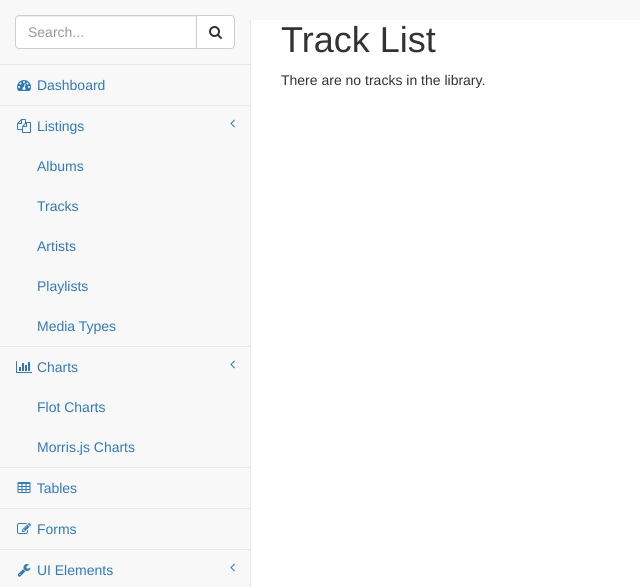
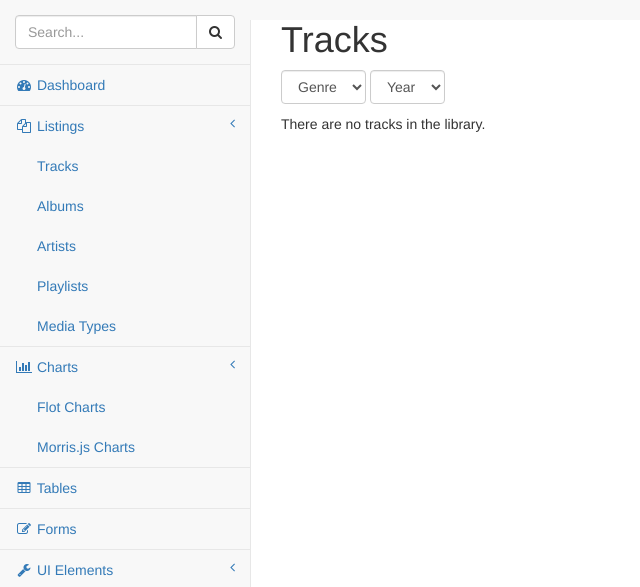
Before and after one commit to shacker/tunedex, a Django app: page /tracks/ in a window 1280 px wide. Shown: the part 51-638 px from the top of the page, without its empty margins (0-640 px from the left). Run offline with Django 3.2, Linux system fonts and the light colour scheme; data that the repository does not hold is empty; some libraries are stand-ins or nearby versions.

Commit message:
Add Year and Genre dropdowns to Tracks view

```diff
--- a/itl/views.py
+++ b/itl/views.py
@@ -4,7 +4,7 @@ from django.db.models.functions import Lower
 from django.shortcuts import render, get_object_or_404
 from django.views import generic
 
-from itl.models import Album, Track, Kind, Artist, Playlist, LibraryData
+from itl.models import Album, Track, Kind, Artist, Playlist, LibraryData, Genre
 
 
 def dashboard(request):
@@ -48,12 +48,18 @@ class ArtistDetailView(generic.DetailView):
 
 def track_list(request):
 
+    # For select dropdowns
+    genres = Genre.objects.all().order_by('name')
+    years = Track.objects.exclude(year=None).order_by('-year').values_list('year', flat=True).distinct()
+
     qs = Track.objects.all().order_by(Lower('title'))
     year = request.GET.get('year')
     genre = request.GET.get('genre')
     if year:
+        year = int(year)
         qs = qs.filter(year=year)
     if genre:
+        genre = int(genre)
         qs = qs.filter(genre__id=genre)
 
     paginator = Paginator(qs, settings.NUM_TRACKS_PER_PLAYLIST_PAGE)
--- a/pyrex/templates/base.html
+++ b/pyrex/templates/base.html
@@ -288,10 +288,10 @@
                             <a href="#"><i class="fa fa-files-o fa-fw"></i> Listings<span class="fa arrow"></span></a>
                             <ul class="nav nav-second-level">
                                 <li>
-                                    <a href="{% url 'albums' %}">Albums</a>
+                                    <a href="{% url 'tracks' %}">Tracks</a>
                                 </li>
                                 <li>
-                                    <a href="{% url 'tracks' %}">Tracks</a>
+                                    <a href="{% url 'albums' %}">Albums</a>
                                 </li>
                                 <li>
                                     <a href="{% url 'artists' %}">Artists</a>
@@ -406,9 +406,6 @@
     </div>
     <!-- /#wrapper -->
 
-    <!-- jQuery -->
-
-
     <script src="{% static "theme/vendor/jquery/jquery.min.js" %}"></script>
 
     <!-- Bootstrap Core JavaScript -->
@@ -420,9 +417,10 @@
     <!-- Morris Charts JavaScript -->
     <script src="{% static "theme/vendor/raphael/raphael.min.js" %}"></script>
     <script src="{% static "theme/vendor/morrisjs/morris.min.js" %}"></script>
-    <script src="{% static "theme/data/morris-data.js" %}"></script>
 
-    <!-- Custom Theme JavaScript -->
+    {% block extra_js %}{% endblock extra_js %}
+
+    <!-- Custom Theme JavaScript must come last -->
     <script src="{% static "theme/dist/js/sb-admin-2.js" %}></script>
 </body>
 
--- a/pyrex/templates/dashboard.html
+++ b/pyrex/templates/dashboard.html
@@ -1,5 +1,6 @@
 {% extends "base.html" %}
 {% load humanize %}
+{% load static %}
 
 {% block title %}{{ block.super }} iTunes Deep Dive {% endblock title %}
 
@@ -545,3 +546,7 @@
     </div>
     <!-- /.row -->
 {% endblock content %}
+
+{% block extra_js %}
+    <script src="{% static "theme/data/morris-data.js" %}"></script>
+{% endblock extra_js %}
--- a/pyrex/templates/itl/track_list.html
+++ b/pyrex/templates/itl/track_list.html
@@ -4,7 +4,27 @@
 {% block title %}{{ block.super }} Track List{% endblock title %}
 
 {% block content %}
-    <h1>Track List</h1>
+    <h1>Tracks</h1>
+
+    <form class="form-inline" style="margin-bottom: 10px;">
+        <div class="form-group">
+            <select class="form-control" id="genre_select">
+                <option value="">Genre</option>
+                {% for g in genres %}
+                    <option value="{{ g.id }}" {% if g.id == genre %}selected{% endif %}>{{ g.name }}</option>
+                {% endfor %}
+            </select>
+        </div>
+
+        <div class="form-group">
+            <select class="form-control" id="year_select">
+                <option value="">Year</option>
+                {% for y in years %}
+                    <option value="{{ y }}" {% if y == year %}selected{% endif %}>{{ y }}</option>
+                {% endfor %}
+            </select>
+        </div>
+    </form>
 
     {% if tracks %}
         <div class="table-responsive">
@@ -34,3 +54,34 @@
         <p>There are no tracks in the library.</p>
     {% endif %}
 {% endblock %}
+
+{% block extra_js %}
+    <script>
+        // As params are toggled, don't leave the old ones in place
+        function replaceUrlParam(url, paramName, paramValue){
+            if(paramValue == null)
+                paramValue = '';
+            var pattern = new RegExp('\\b('+paramName+'=).*?(&|$)')
+            if(url.search(pattern)>=0){
+                return url.replace(pattern,'$1' + paramValue + '$2');
+            }
+            return url + (url.indexOf('?')>0 ? '&' : '?') + paramName + '=' + paramValue
+        }
+
+        $(function(){
+            $('#genre_select').on('change', function () {
+                var url = replaceUrlParam(window.location.href, "genre", $(this).val());
+                window.location = url;
+                return false;
+            });
+        });
+
+        $(function(){
+            $('#year_select').on('change', function () {
+                var url = replaceUrlParam(window.location.href, "year", $(this).val());
+                window.location = url;
+                return false;
+            });
+        });
+    </script>
+{% endblock extra_js %}
```
